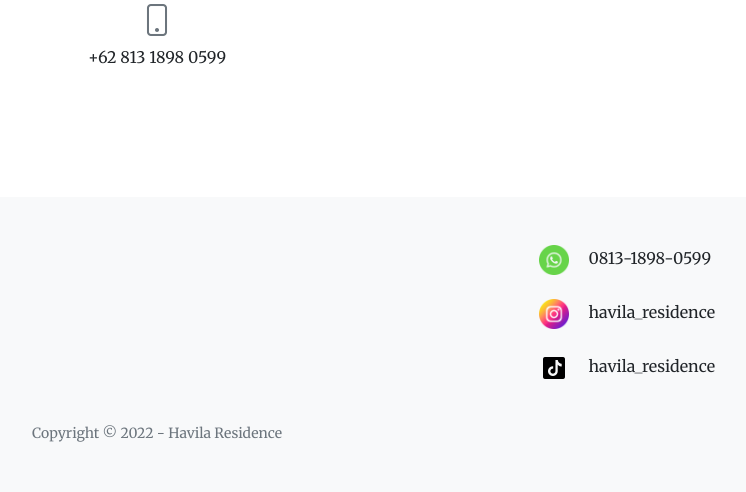
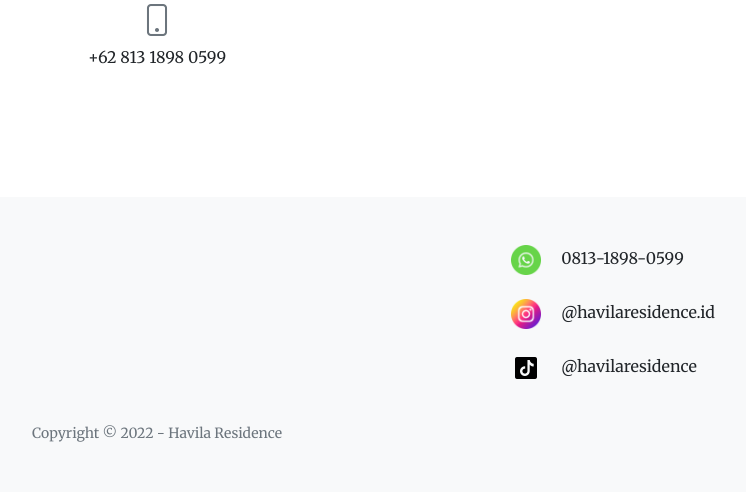
Before and after one commit to anospoldigot/havila_residence, a PHP site: page / in a window 1280 px wide. Shown: the part 2401-2893 px from the top of the page, without its empty margins (483-1229 px from the left). Run offline with PHP 8.4, Linux system fonts and the light colour scheme; some libraries are stand-ins or nearby versions.

Commit message:
havila new

```diff
--- a/index.php
+++ b/index.php
@@ -275,13 +275,13 @@
                         <li class="mb-4">
                             <a href="https://www.instagram.com/havilaresidence.id" class="text-decoration-none text-dark link">
                                 <img src="assets/img/instagram.png" alt="" width="30" class="me-3">
-                                havila_residence
+                                @havilaresidence.id
                             </a>
                         </li>
                         <li class="mb-4">
-                            <a href="https://www.instagram.com/havilaresidence.id" class="text-decoration-none text-dark link">
+                            <a href="www.tiktok.com/@havilaresidence" class="text-decoration-none text-dark link">
                                 <img src="assets/img/tiktok.png" alt="" width="30" class="me-3">
-                                havila_residence
+                                @havilaresidence
                             </a>
                         </li>
                     </ul>
```
